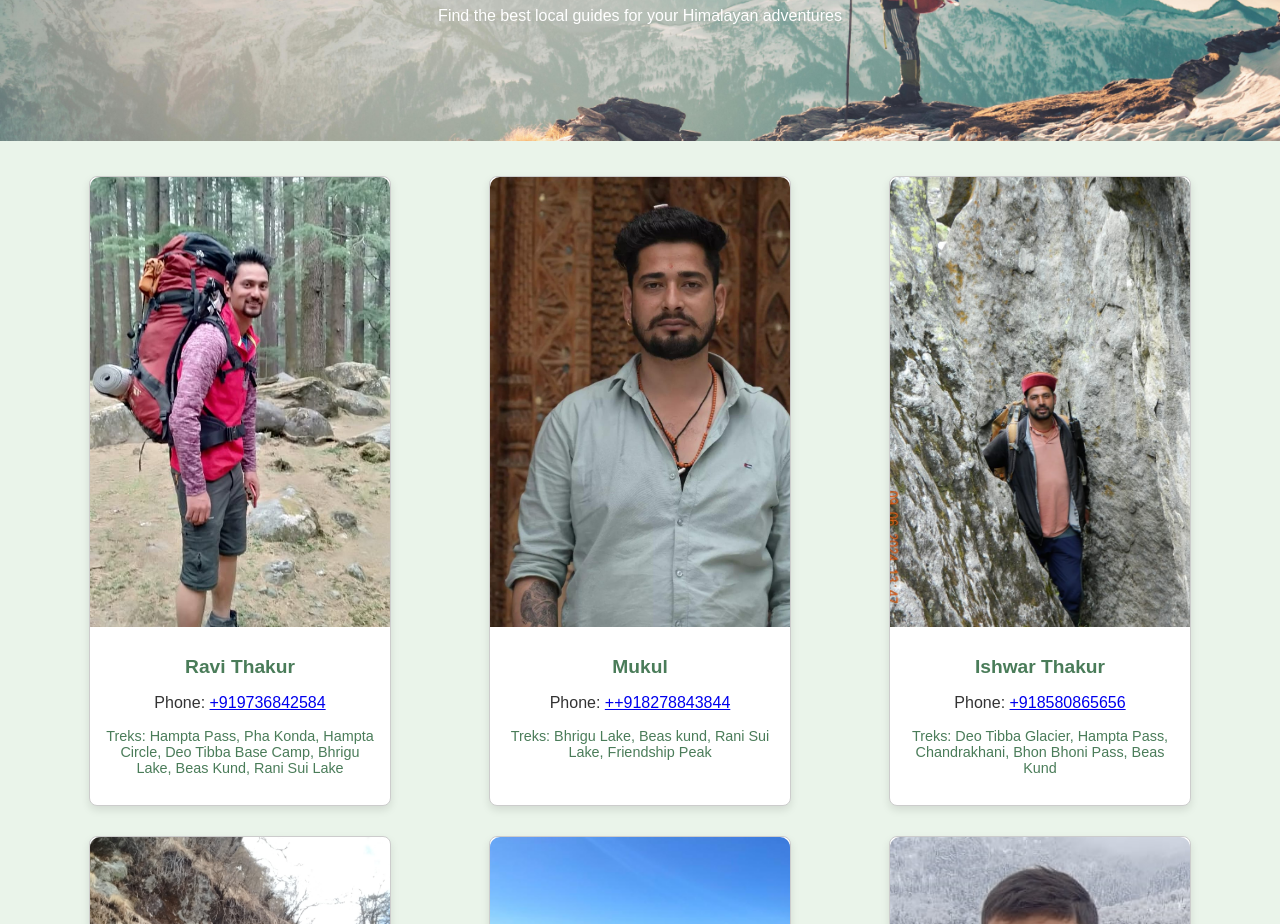
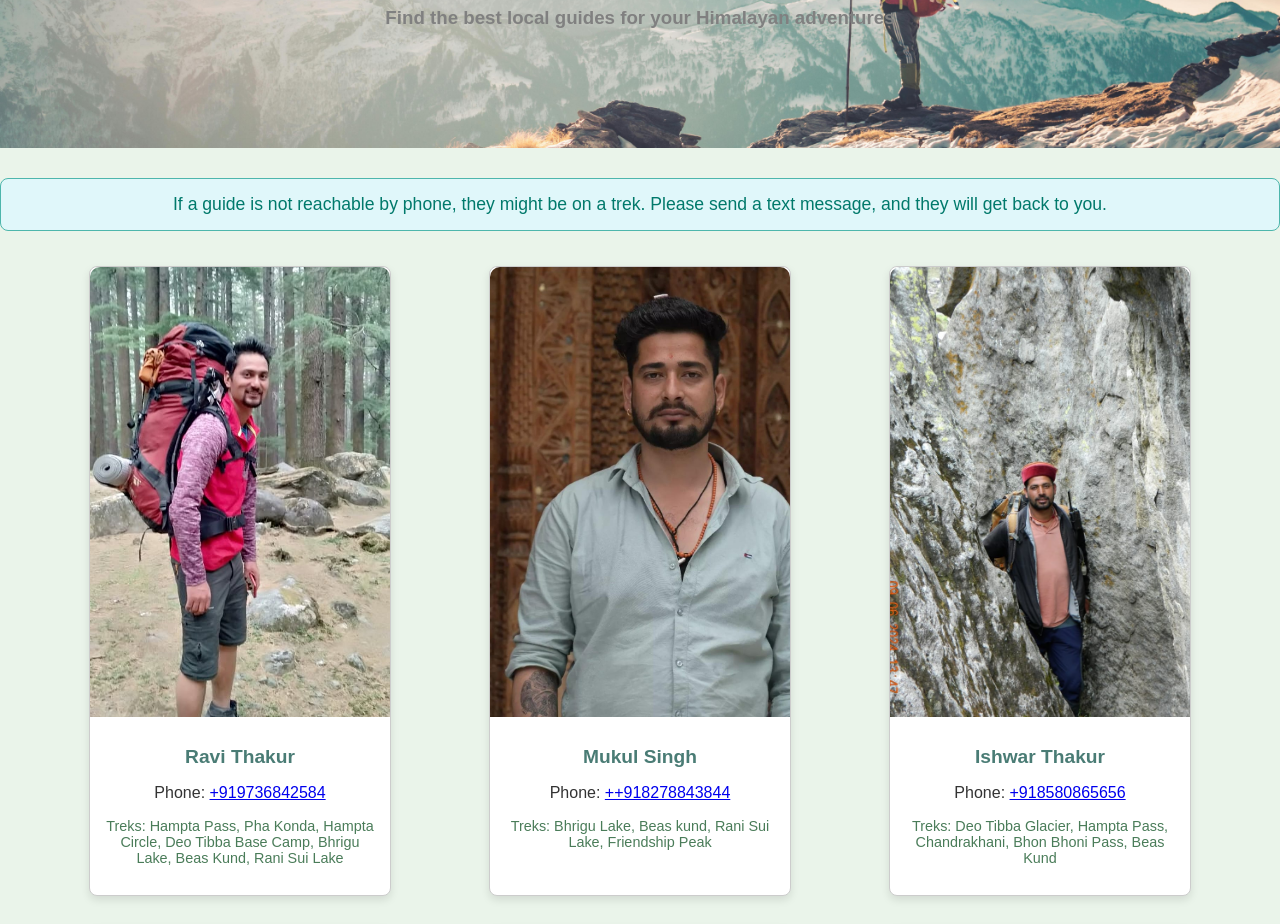
Before and after one commit to dhirashah/sherpafeet, a plain HTML site: page index.html in a window 1280 px wide. Shown: the part 173-1097 px from the top of the page. Drawn offline with Linux system fonts and the light colour scheme.

Commit message:
Refinement

```diff
--- a/guides.json
+++ b/guides.json
@@ -6,7 +6,7 @@
         "image": "guidephoto/Ravi Thakur.jpeg"
     },
     {
-        "name": "Mukul",
+        "name": "Mukul Singh",
         "phone": "++918278843844",
         "treks": "Bhrigu Lake, Beas kund, Rani  Sui Lake, Friendship Peak",
         "image": "guidephoto/Mukul.jpeg"
--- a/index.html
+++ b/index.html
@@ -9,8 +9,12 @@
 <body>
     <header>
         <h1>Himalayan Trek Guides</h1>
-        <p>Find the best local guides for your Himalayan adventures</p>
+        <h3>Find the best local guides for your Himalayan adventures</h3>
     </header>
+
+    <div class="global-note">
+        <p>If a guide is not reachable by phone, they might be on a trek. Please send a text message, and they will get back to you.</p>
+    </div>
 
     <div class="container">
         <div id="guides" class="guide-list">
--- a/styles.css
+++ b/styles.css
@@ -11,7 +11,7 @@ header {
     background-image: url('static\\bg2.jpg'); /* Add a beautiful panoramic image of the Himalayas */
     background-size: cover;
     background-position: center;
-    color: white;
+    color: grey;
     padding: 100px 20px;
     text-align: center;
 }
@@ -57,7 +57,7 @@ header {
 .guide-name {
     font-size: 1.2em;
     margin: 10px 0;
-    color: #4a7c59;
+    color: #4a7c75;
 }
 
 .contact-info {
@@ -148,3 +148,18 @@ header {
 .back-link:hover {
     background-color: #3b6246;
 }
+
+.global-note {
+    margin-top: 30px;
+    padding: 15px;
+    background-color: #e0f7fa; /* Light cyan background for a fresh look */
+    border: 1px solid #4db6ac; /* Teal border to match the background */
+    border-radius: 8px; /* Rounded corners for a modern touch */
+    text-align: center; /* Center align the text */
+}
+
+.global-note p {
+    font-size: 1.1em; /* Larger font size for better readability */
+    color: #00796b; /* Darker teal color for text to stand out */
+    margin: 0;
+}
```
Also changed, not shown: local-guides-benefits.html (+1 -1 lines).
